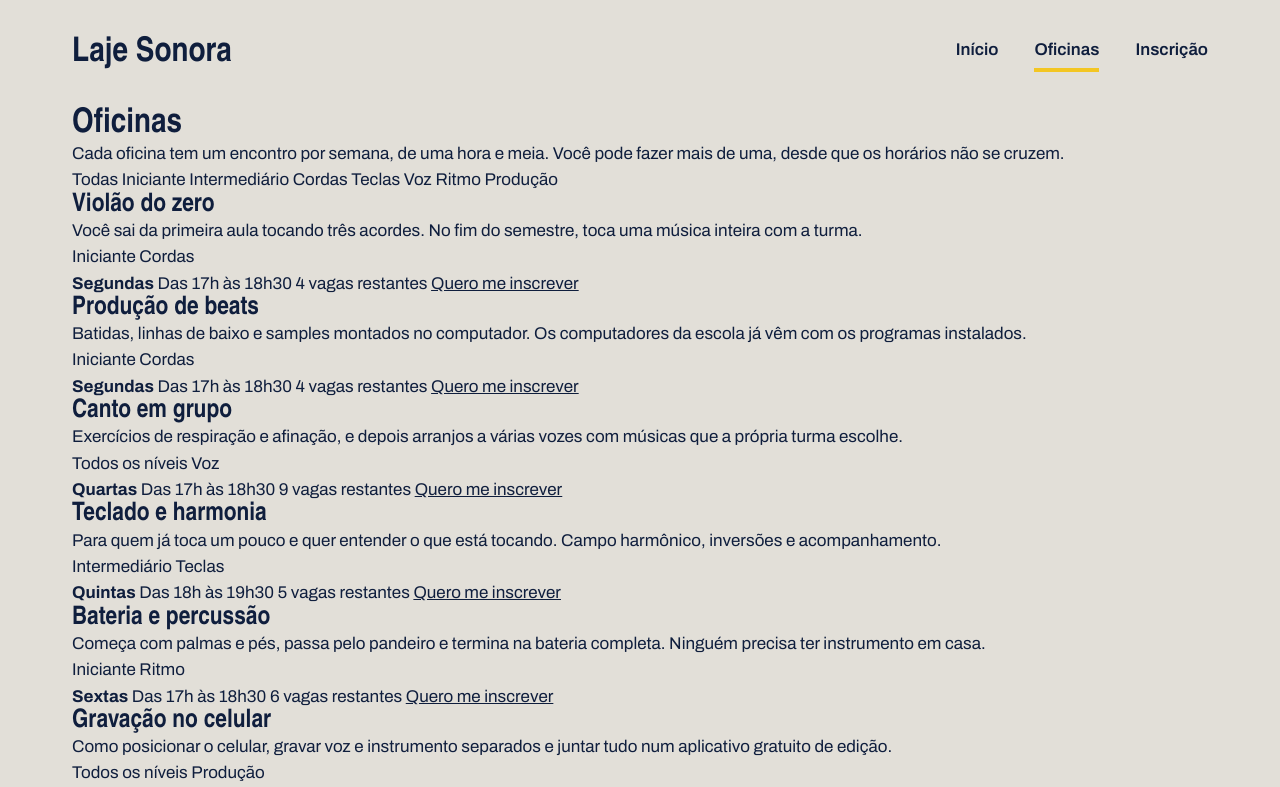
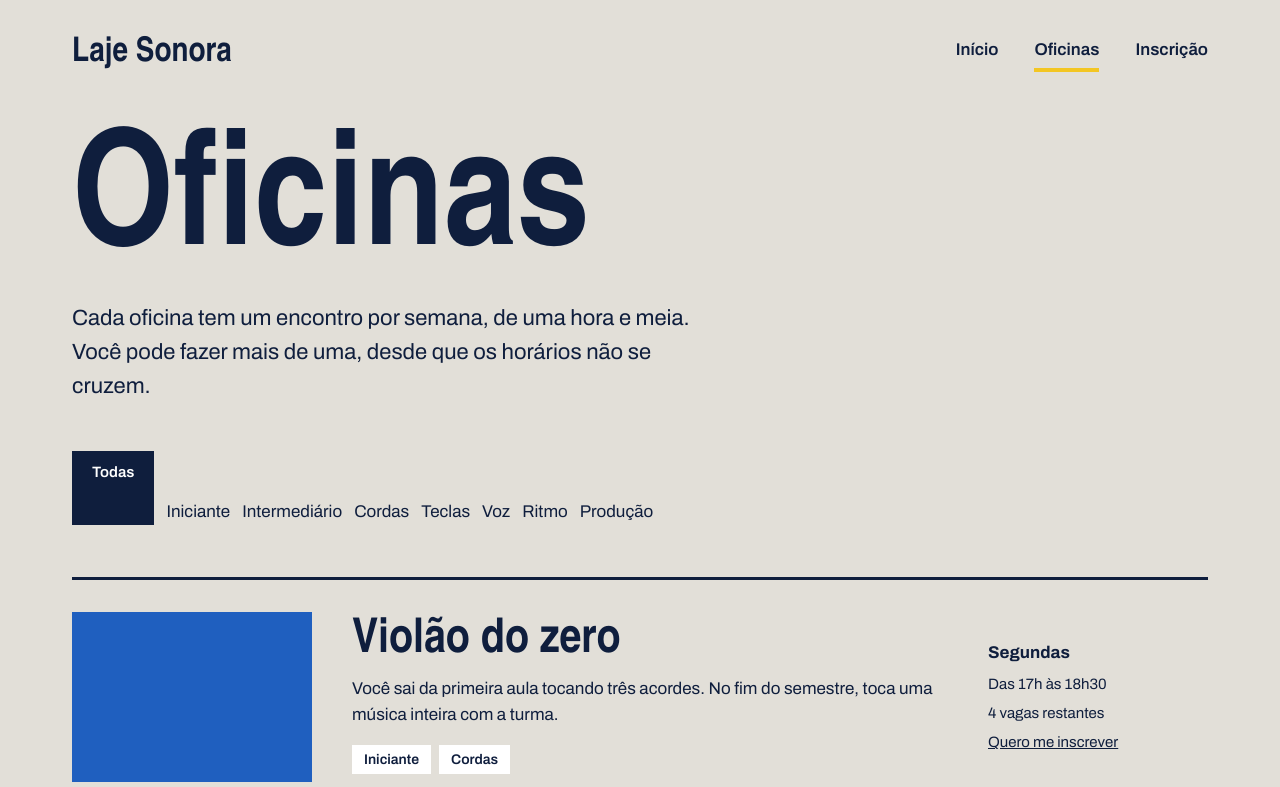
Before and after one commit to heitorv11timb/Laje-Sonora, a plain HTML site: page oficinas.html in a window 1280 px wide. Shown: the top 787 px of the page. Drawn offline with Linux system fonts and the light colour scheme; a web font is replaced by a local one.

Commit message:
Página de oficinas pronta

```diff
--- a/oficinas.css
+++ b/oficinas.css
@@ -110,3 +110,90 @@ h1, h2, h3 {
     color: var(--fita);
     margin-bottom: 12px;
 }
+
+.titulo-pagina{
+    font-size: 160px;
+    margin-top: 24px;
+}
+
+.subtitulo-pagina {
+    font-size: 22px;
+    max-width: 640px;
+    margin-top: 16px;
+}
+
+.filtros {
+    margin-top: 48px;
+    display: flex;
+    flex-wrap: wrap;
+    gap: 12px;
+}
+
+.filtro {
+    border: 2px solid var(--tinta);
+    padding: 8px 18px;
+    font-weight: 600;
+    font-size: 15px;
+}
+
+.filtro.ativo {
+    background-color: var(--tinta);
+    color: var(--branco);
+}
+
+.lista {
+    margin-top: 40px;
+}
+
+.oficina {
+    padding: 32px 0;
+    border-top: 3px solid var(--tinta);
+    display: flex;
+    align-items: center;
+    gap: 40px;
+}
+
+.oficina .foto {
+    width: 240px;
+    height: 170px;
+    flex-shrink: 0;
+}
+
+.oficina-texto {
+    flex: 1;
+}
+
+.oficina h2 {
+    font-size: 48px;
+    margin-bottom: 10px;
+}
+
+.etiquetas {
+    margin-top: 16px;
+    display: flex;
+    gap: 8px;
+}
+
+.etiqueta {
+    background-color: var(--branco);
+    padding: 4px 12px;
+    font-size: 14px;
+    font-weight: 600;
+}
+
+.oficina-detalhes {
+    width: 220px;
+    font-size: 15px;
+    display: flex;
+    flex-direction: column;
+    gap: 6px;
+}
+
+.oficina-detalhes strong {
+    font-size: 17px;
+}
+
+.oficinas-detalhes a {
+    margin-top: 10px;
+    font-weight: 700;
+}
```
